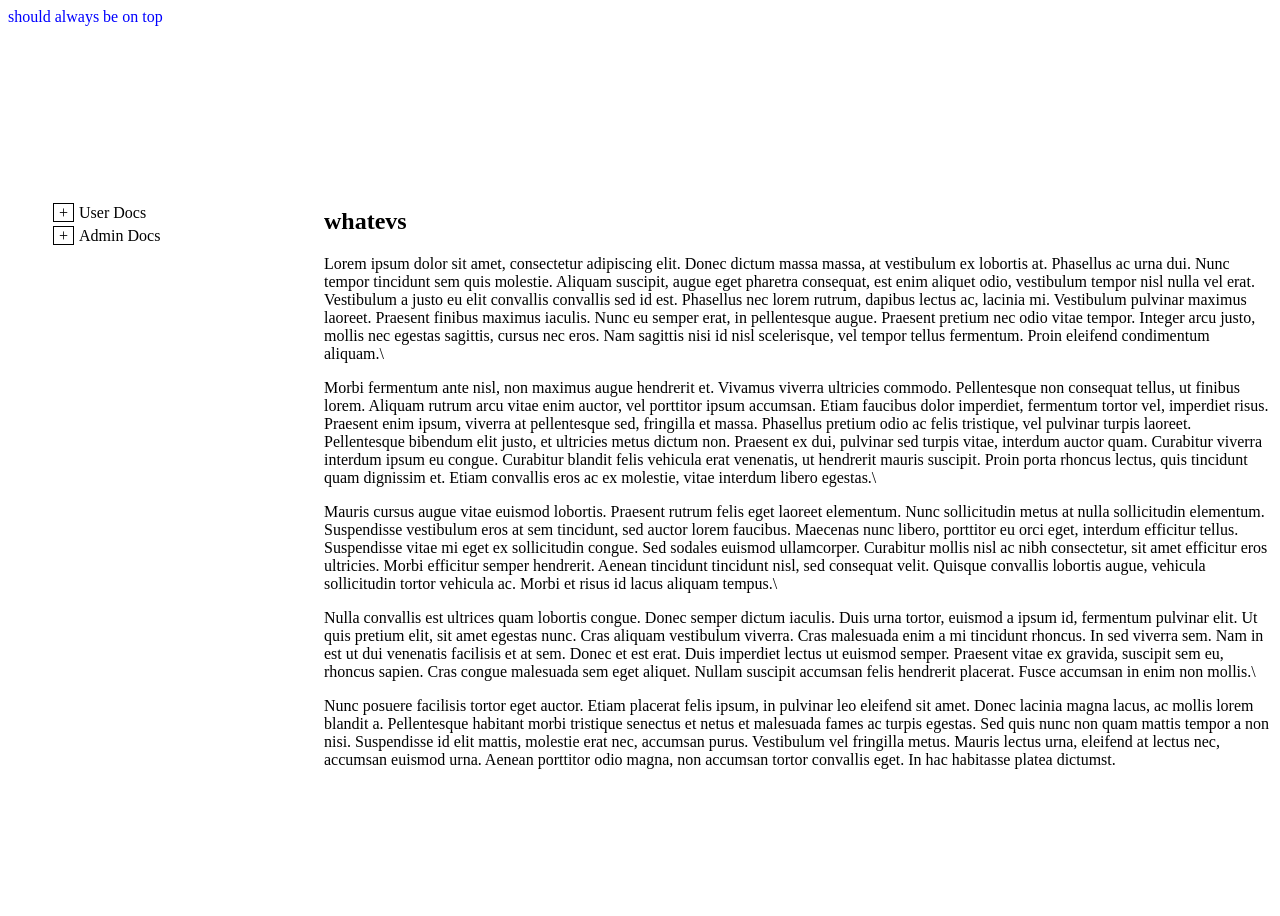
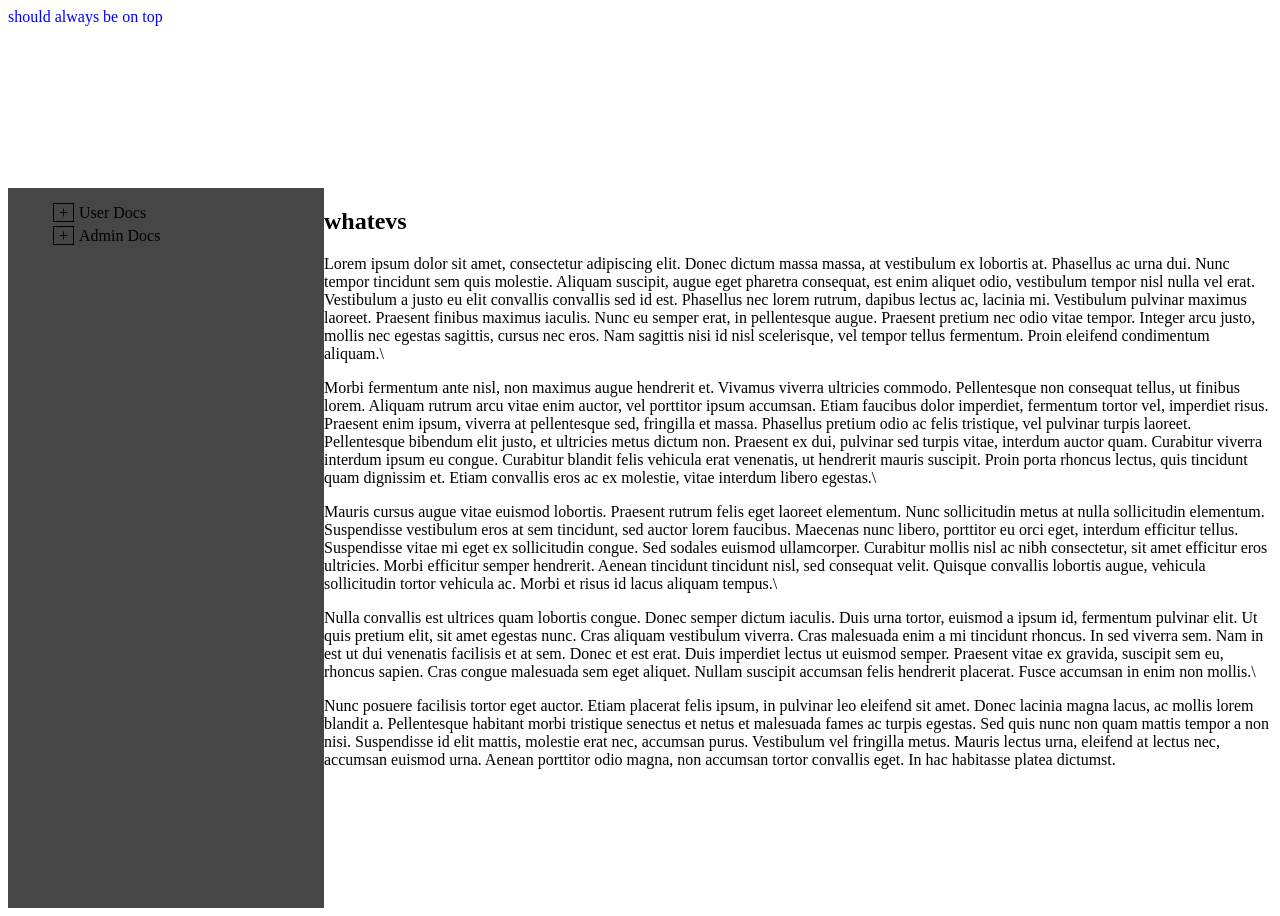
Before and after one commit to emacintosh/eric-docs, a Jekyll site: the page built from readme.md, in a window 1280 px wide. Built offline with Jekyll 4.4.1, drawn with Linux system fonts in a browser that asks for light colours; our own code applies the rules of GitHub Pages for plain Markdown files.

Commit message:
Update style.css

```diff
--- a/css/style.css
+++ b/css/style.css
@@ -22,7 +22,7 @@ label {
 
 .nav {
   grid-area: nav;
-  background-color:212121;
+  background-color:#464646;
   color: AAAAAA;
 }
 
```
